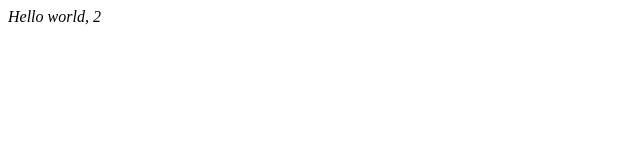
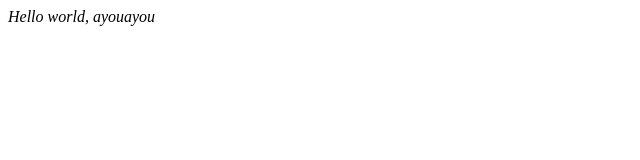
Before and after one commit to ParadeTo/big-react-wasm, a React (Vite) app in the folder examples/hello-world/: page / in a window 1280 px wide. Shown: the top 160 px of the page, without its empty margins (0-640 px from the left). Built offline with nearby package versions, Linux system fonts and the light colour scheme.

Commit message:
blog-8 update demo

```diff
--- a/examples/hello-world/src/App.tsx
+++ b/examples/hello-world/src/App.tsx
@@ -1,14 +1,12 @@
 import {useState} from 'react'
 
 function App() {
-    const [a, setA] = useState(() => {
-        return "a"
-    })
+    const [name, setName] = useState(() => 'ayou')
     setTimeout(() => {
-        setA('2')
+        setName('ayouayou')
     }, 1000)
     return (
-        <div><Comp>{a}</Comp></div>
+        <div><Comp>{name}</Comp></div>
     )
 }
 
```
